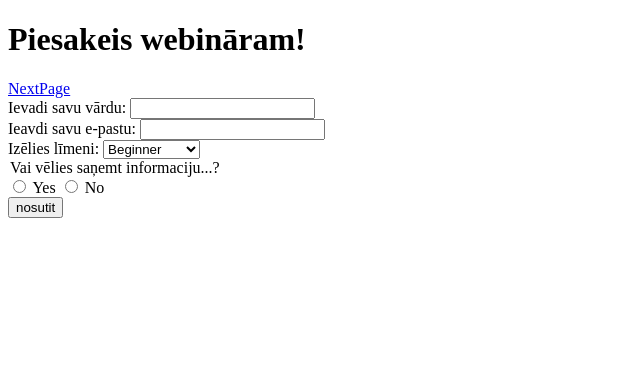
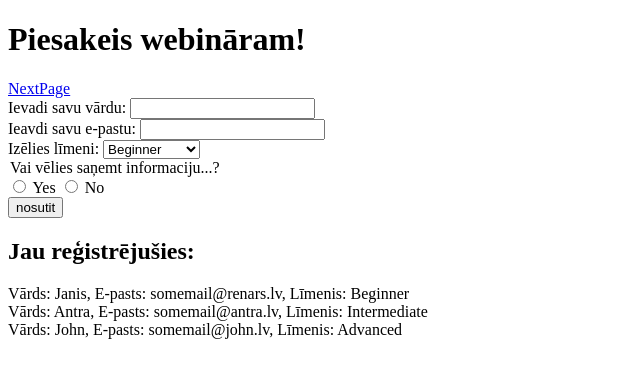
Before and after one commit to ErnestsArt/20241013_test, a PHP site: page / in a window 1280 px wide. Shown: the top 378 px of the page, without its empty margins (0-640 px from the left). Run offline with PHP 8.4, Linux system fonts and the light colour scheme.

Commit message:
index.php faila papildināšana

```diff
--- a/web/images/index.php
+++ b/web/images/index.php
@@ -42,6 +42,32 @@
         <input type="submit" value="nosutit">
     </form>
 
+    <h2>Jau reģistrējušies:</h2>
+
+    <?php //paņemts no koda kuru darijām klasē
+        $ary = [1,2,3];
+        $person = [
+            "name" => "Janis",
+            "email" => "somemail@renars.lv",
+            "level" => "Beginner"
+        ];
+
+        $names =[
+            ["name" => "Janis", "email" => "somemail@renars.lv", "level" => "Beginner"],
+            ["name" => "Antra", "email" => "somemail@antra.lv", "level" => "Intermediate"],
+            ["name" => "John", "email" => "somemail@john.lv", "level" => "Advanced", "some_info" => [1,2,3]],
+        ];
+
+        foreach($names as $name){
+            echo "Vārds: "
+                . $name["name"]
+                . ", E-pasts: "
+                . $name["email"]
+                . ", Līmenis: "
+                . $name["level"]
+                . "<br>";
+        }
+    ?>
     <script src="app.js"></script>
 </body>
 </html>
```
